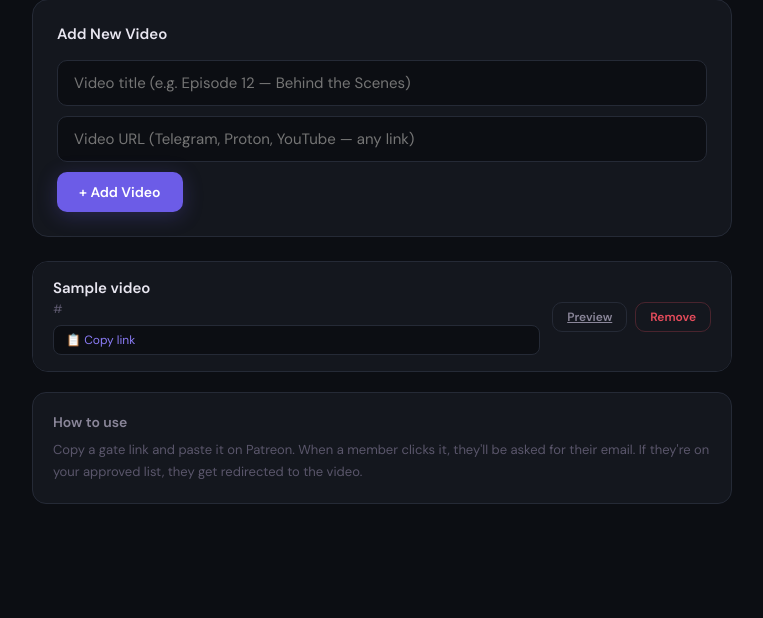
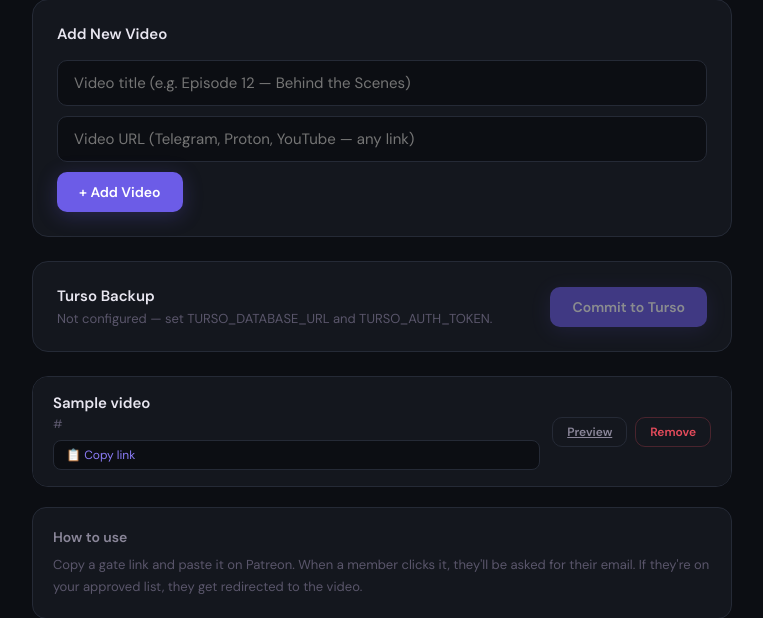
Before and after one commit to MindFlayerAi/video-gate, a Flask app: page /admin in a window 1280 px wide. Shown: the part 248-866 px from the top of the page, without its empty margins (258-1021 px from the left). Before the commit the page ends 752 px from the top, so only its background shows below. Run offline with Flask 3, Linux system fonts and the light colour scheme; the visitor is signed in with stand-in values (Sample User, id 1); tables that the repository leaves empty hold one stand-in row (values such as "Sample post").

Commit message:
Add Turso backup/restore layer via plain HTTP
Keeps the working sqlite3 app at c3282c2 intact and adds Turso as a
separate persistence layer so data survives Render's ephemeral filesystem.

- turso_backup() pushes local emails+videos to Turso (full replace)
- turso_restore() pulls from Turso into local gate.db at startup
- Auto-backup after every Patreon sync (every 10 min)
- 'Commit to Turso' button in admin panel for on-demand backups
- Uses plain requests + Hrana /v2/pipeline — no libsql library
  (avoids the Rust deadlocks and segfaults that killed prior attempts)

```diff
--- a/app.py
+++ b/app.py
@@ -32,13 +32,6 @@ from flask import (
     session, url_for, g
 )
 
-try:
-    import libsql_experimental as libsql
-    HAS_LIBSQL = True
-except ImportError:
-    libsql = None
-    HAS_LIBSQL = False
-
 # ─── Load .env file ───────────────────────────────────────────────
 # Reads key=value pairs from .env so you don't have to set
 # environment variables manually. Just edit the .env file.
@@ -62,89 +55,19 @@ LOGO_URL = os.environ.get("LOGO_URL", "")
 PATREON_ACCESS_TOKEN = os.environ.get("PATREON_ACCESS_TOKEN", "")
 PATREON_TIER_NAME = os.environ.get("PATREON_TIER_NAME", "Premium")
 PATREON_SYNC_INTERVAL = int(os.environ.get("PATREON_SYNC_INTERVAL", "600"))  # seconds
+TURSO_DATABASE_URL = os.environ.get("TURSO_DATABASE_URL", "").strip()
+TURSO_AUTH_TOKEN = os.environ.get("TURSO_AUTH_TOKEN", "").strip()
 DATABASE = os.path.join(os.path.dirname(__file__), "gate.db")
 UPLOAD_FOLDER = os.path.join(os.path.dirname(__file__), "uploads")
 os.makedirs(UPLOAD_FOLDER, exist_ok=True)
 ALLOWED_EXTENSIONS = {"png", "jpg", "jpeg", "gif", "svg", "webp"}
 
-# ─── Turso (libSQL) config ─────────────────────────────────────────
-# .strip() guards against trailing whitespace/newlines from copy-paste
-TURSO_DATABASE_URL = os.environ.get("TURSO_DATABASE_URL", "").strip().strip('"').strip("'")
-TURSO_AUTH_TOKEN = os.environ.get("TURSO_AUTH_TOKEN", "").strip().strip('"').strip("'")
-USE_TURSO = bool(TURSO_DATABASE_URL and HAS_LIBSQL)
-
-# Debug logging so we can see what env vars the app actually received.
-# Use flush=True so the lines appear immediately in Render's captured stdout.
-print(f"[turso] HAS_LIBSQL={HAS_LIBSQL} USE_TURSO={USE_TURSO} "
-      f"url_len={len(TURSO_DATABASE_URL)} token_len={len(TURSO_AUTH_TOKEN)}",
-      flush=True)
-if TURSO_DATABASE_URL:
-    print(f"[turso] url_starts={TURSO_DATABASE_URL[:15]!r} "
-          f"url_ends={TURSO_DATABASE_URL[-15:]!r}",
-          flush=True)
-
-def _exc_types(name):
-    """Build a tuple of exception classes (sqlite3 + libsql) for broad catch."""
-    types = [getattr(sqlite3, name)]
-    if HAS_LIBSQL:
-        libsql_exc = getattr(libsql, name, None)
-        if libsql_exc is not None:
-            types.append(libsql_exc)
-    return tuple(types)
-
-IntegrityError = _exc_types("IntegrityError")
-OperationalError = _exc_types("OperationalError")
-
-
-# Global lock to serialize all Turso access — libsql-experimental's Rust
-# runtime deadlocks when multiple threads hit it concurrently (Patreon
-# sync thread + HTTP worker threads). Only one thread holds the DB at a
-# time. Not a bottleneck for this low-traffic app.
-db_lock = threading.Lock()
-
-
-def db_connect():
-    """Open a new DB connection. Tries Turso in pure-remote mode when
-    TURSO_DATABASE_URL is set; if that fails for any reason, logs the
-    error and falls back to local SQLite so the app never fails to boot."""
-    if USE_TURSO:
-        try:
-            return libsql.connect(database=TURSO_DATABASE_URL, auth_token=TURSO_AUTH_TOKEN)
-        except Exception as e:
-            print(f"[turso] pure-remote connect failed: {type(e).__name__}: {e}",
-                  flush=True)
-            # Try embedded replica as a second attempt
-            try:
-                conn = libsql.connect(
-                    DATABASE,
-                    sync_url=TURSO_DATABASE_URL,
-                    auth_token=TURSO_AUTH_TOKEN,
-                )
-                conn.sync()
-                print("[turso] fell back to embedded-replica mode", flush=True)
-                return conn
-            except Exception as e2:
-                print(f"[turso] embedded-replica connect also failed: "
-                      f"{type(e2).__name__}: {e2}",
-                      flush=True)
-                print("[turso] FALLING BACK TO LOCAL SQLITE — data will NOT persist",
-                      flush=True)
-    return sqlite3.connect(DATABASE)
-
 
 # ─── Database helpers ──────────────────────────────────────────────
 def get_db():
     if "db" not in g:
-        # Acquire the global lock for the duration of this request so
-        # concurrent threads (e.g. Patreon sync) can't hit Turso at the
-        # same time and trigger the libsql Rust-level deadlock.
-        db_lock.acquire()
-        g.db_locked = True
-        g.db = db_connect()
-        try:
-            g.db.row_factory = sqlite3.Row
-        except Exception:
-            pass  # libsql doesn't support row_factory
+        g.db = sqlite3.connect(DATABASE)
+        g.db.row_factory = sqlite3.Row
     return g.db
 
 
@@ -152,35 +75,11 @@ def get_db():
 def close_db(exc):
     db = g.pop("db", None)
     if db:
-        try:
-            db.close()
-        except Exception:
-            pass
-    if g.pop("db_locked", False):
-        try:
-            db_lock.release()
-        except RuntimeError:
-            pass
-
-
-def fetch_all_dicts(db, sql, params=()):
-    """Run a SELECT and return results as a list of dicts. Works with both
-    sqlite3 (with or without row_factory) and libsql (which returns tuples)."""
-    cur = db.execute(sql, params)
-    cols = [c[0] for c in cur.description] if cur.description else []
-    return [dict(zip(cols, row)) for row in cur.fetchall()]
-
-
-def fetch_one_dict(db, sql, params=()):
-    """Run a SELECT and return the first result as a dict, or None."""
-    cur = db.execute(sql, params)
-    cols = [c[0] for c in cur.description] if cur.description else []
-    row = cur.fetchone()
-    return dict(zip(cols, row)) if row else None
+        db.close()
 
 
 def init_db():
-    db = db_connect()
+    db = sqlite3.connect(DATABASE)
     db.execute("""
         CREATE TABLE IF NOT EXISTS emails (
             id INTEGER PRIMARY KEY AUTOINCREMENT,
@@ -197,16 +96,266 @@ def init_db():
             added_at TIMESTAMP DEFAULT CURRENT_TIMESTAMP
         )
     """)
-    # Add source column if upgrading from older version.
-    # Catch broadly — different backends raise different errors for
-    # "column already exists" (sqlite3.OperationalError, libsql
-    # OperationalError, or Hrana/Turso ValueError).
+    # Add source column if upgrading from older version
     try:
         db.execute("ALTER TABLE emails ADD COLUMN source TEXT DEFAULT 'manual'")
-    except Exception:
-        pass  # column already exists — expected on all but first run
+    except sqlite3.OperationalError:
+        pass  # column already exists
     db.commit()
     db.close()
+
+
+# ═══════════════════════════════════════════════════════════════════
+# Turso backup/restore layer (plain HTTP — no libsql library)
+#
+# Uses Turso's Hrana /v2/pipeline HTTP endpoint to push/pull data.
+# Local sqlite3 is the source of truth while the app is running;
+# Turso is a persistent backup so data survives Render redeploys.
+# ═══════════════════════════════════════════════════════════════════
+turso_log = logging.getLogger("turso")
+last_turso_status = {"time": None, "status": "never", "detail": ""}
+_turso_lock = threading.Lock()
+
+
+def _turso_endpoint():
+    """Convert libsql://host → https://host/v2/pipeline."""
+    if not TURSO_DATABASE_URL:
+        return None
+    url = TURSO_DATABASE_URL
+    if url.startswith("libsql://"):
+        url = "https://" + url[len("libsql://"):]
+    elif url.startswith("wss://"):
+        url = "https://" + url[len("wss://"):]
+    elif url.startswith("ws://"):
+        url = "http://" + url[len("ws://"):]
+    return url.rstrip("/") + "/v2/pipeline"
+
+
+def turso_enabled():
+    return bool(TURSO_DATABASE_URL and TURSO_AUTH_TOKEN)
+
+
+def _py_to_hrana(v):
+    if v is None:
+        return {"type": "null"}
+    if isinstance(v, bool):
+        return {"type": "integer", "value": "1" if v else "0"}
+    if isinstance(v, int):
+        return {"type": "integer", "value": str(v)}
+    if isinstance(v, float):
+        return {"type": "float", "value": v}
+    if isinstance(v, (bytes, bytearray)):
+        import base64
+        return {"type": "blob", "base64": base64.b64encode(bytes(v)).decode()}
+    return {"type": "text", "value": str(v)}
+
+
+def _hrana_to_py(cell):
+    t = cell.get("type")
+    if t == "null":
+        return None
+    if t == "integer":
+        try:
+            return int(cell.get("value"))
+        except (TypeError, ValueError):
+            return cell.get("value")
+    if t == "float":
+        return float(cell.get("value"))
+    if t == "blob":
+        import base64
+        return base64.b64decode(cell.get("base64", ""))
+    return cell.get("value")
+
+
+def turso_exec(statements, timeout=30):
+    """
+    Run a list of (sql, args) tuples as one pipeline.
+    Returns a list of result dicts: [{cols:[...], rows:[[...], ...]}, ...].
+    Raises on HTTP or statement error.
+    """
+    endpoint = _turso_endpoint()
+    if not endpoint:
+        raise RuntimeError("TURSO_DATABASE_URL not set")
+    requests_ = []
+    for sql, args in statements:
+        requests_.append({
+            "type": "execute",
+            "stmt": {
+                "sql": sql,
+                "args": [_py_to_hrana(a) for a in (args or [])],
+            },
+        })
+    requests_.append({"type": "close"})
+    r = http_requests.post(
+        endpoint,
+        headers={"Authorization": f"Bearer {TURSO_AUTH_TOKEN}"},
+        json={"requests": requests_},
+        timeout=timeout,
+    )
+    r.raise_for_status()
+    data = r.json()
+    results = []
+    for i, res in enumerate(data.get("results", [])):
+        if res.get("type") == "error":
+            err = res.get("error", {})
+            raise RuntimeError(f"Turso error on stmt {i}: {err.get('message', err)}")
+        if res.get("type") == "ok":
+            resp = res.get("response", {})
+            if resp.get("type") == "execute":
+                result = resp.get("result", {})
+                cols = [c.get("name") for c in result.get("cols", [])]
+                rows = [
+                    [_hrana_to_py(cell) for cell in row]
+                    for row in result.get("rows", [])
+                ]
+                results.append({"cols": cols, "rows": rows})
+            else:
+                results.append(None)
+    return results
+
+
+def _ensure_turso_schema():
+    turso_exec([
+        ("""CREATE TABLE IF NOT EXISTS emails (
+            id INTEGER PRIMARY KEY AUTOINCREMENT,
+            email TEXT UNIQUE NOT NULL,
+            source TEXT DEFAULT 'manual',
+            added_at TIMESTAMP DEFAULT CURRENT_TIMESTAMP
+        )""", []),
+        ("""CREATE TABLE IF NOT EXISTS videos (
+            id TEXT PRIMARY KEY,
+            title TEXT NOT NULL,
+            url TEXT NOT NULL,
+            added_at TIMESTAMP DEFAULT CURRENT_TIMESTAMP
+        )""", []),
+    ])
+
+
+def turso_backup():
+    """Push local emails + videos to Turso (full replace)."""
+    global last_turso_status
+    if not turso_enabled():
+        return False
+    with _turso_lock:
+        try:
+            db = sqlite3.connect(DATABASE)
+            db.row_factory = sqlite3.Row
+            emails = db.execute(
+                "SELECT email, source, added_at FROM emails"
+            ).fetchall()
+            videos = db.execute(
+                "SELECT id, title, url, added_at FROM videos"
+            ).fetchall()
+            db.close()
+
+            _ensure_turso_schema()
+
+            stmts = [
+                ("DELETE FROM emails", []),
+                ("DELETE FROM videos", []),
+            ]
+            for e in emails:
+                stmts.append((
+                    "INSERT INTO emails (email, source, added_at) VALUES (?, ?, ?)",
+                    [e["email"], e["source"] or "manual", e["added_at"]],
+                ))
+            for v in videos:
+                stmts.append((
+                    "INSERT INTO videos (id, title, url, added_at) VALUES (?, ?, ?, ?)",
+                    [v["id"], v["title"], v["url"], v["added_at"]],
+                ))
+            # Run in chunks to stay under pipeline size limits
+            CHUNK = 100
+            # First chunk carries the two DELETEs
+            head, tail = stmts[:2], stmts[2:]
+            turso_exec(head)
+            for i in range(0, len(tail), CHUNK):
+                turso_exec(tail[i:i + CHUNK])
+
+            last_turso_status = {
+                "time": time.strftime("%Y-%m-%d %H:%M:%S UTC", time.gmtime()),
+                "status": "ok",
+                "detail": f"Backed up {len(emails)} email(s), {len(videos)} video(s)",
+            }
+            turso_log.info(last_turso_status["detail"])
+            return True
+        except Exception as e:
+            last_turso_status = {
+                "time": time.strftime("%Y-%m-%d %H:%M:%S UTC", time.gmtime()),
+                "status": "error",
+                "detail": str(e),
+            }
+            turso_log.error(f"Turso backup failed: {e}")
+            return False
+
+
+def turso_restore():
+    """
+    Pull data from Turso into local gate.db.
+    Only restores if Turso has at least one row (so a fresh Turso
+    doesn't wipe a populated local DB).
+    """
+    global last_turso_status
+    if not turso_enabled():
+        return False
+    with _turso_lock:
+        try:
+            _ensure_turso_schema()
+            results = turso_exec([
+                ("SELECT email, source, added_at FROM emails", []),
+                ("SELECT id, title, url, added_at FROM videos", []),
+            ])
+            email_rows = results[0]["rows"] if results and results[0] else []
+            video_rows = results[1]["rows"] if len(results) > 1 and results[1] else []
+
+            if not email_rows and not video_rows:
+                turso_log.info("Turso is empty — skipping restore")
+                last_turso_status = {
+                    "time": time.strftime("%Y-%m-%d %H:%M:%S UTC", time.gmtime()),
+                    "status": "ok",
+                    "detail": "Turso empty, nothing to restore",
+                }
+                return False
+
+            db = sqlite3.connect(DATABASE)
+            db.execute("DELETE FROM emails")
+            db.execute("DELETE FROM videos")
+            for row in email_rows:
+                email, source, added_at = row[0], row[1], row[2]
+                try:
+                    db.execute(
+                        "INSERT INTO emails (email, source, added_at) VALUES (?, ?, ?)",
+                        (email, source or "manual", added_at),
+                    )
+                except sqlite3.IntegrityError:
+                    pass
+            for row in video_rows:
+                vid, title, url, added_at = row[0], row[1], row[2], row[3]
+                try:
+                    db.execute(
+                        "INSERT INTO videos (id, title, url, added_at) VALUES (?, ?, ?, ?)",
+                        (vid, title, url, added_at),
+                    )
+                except sqlite3.IntegrityError:
+                    pass
+            db.commit()
+            db.close()
+
+            last_turso_status = {
+                "time": time.strftime("%Y-%m-%d %H:%M:%S UTC", time.gmtime()),
+                "status": "ok",
+                "detail": f"Restored {len(email_rows)} email(s), {len(video_rows)} video(s)",
+            }
+            turso_log.info(last_turso_status["detail"])
+            return True
+        except Exception as e:
+            last_turso_status = {
+                "time": time.strftime("%Y-%m-%d %H:%M:%S UTC", time.gmtime()),
+                "status": "error",
+                "detail": str(e),
+            }
+            turso_log.error(f"Turso restore failed: {e}")
+            return False
 
 
 # ─── Auth decorator ────────────────────────────────────────────────
@@ -257,8 +406,8 @@ def admin_panel():
 @admin_required
 def list_emails():
     db = get_db()
-    return jsonify(fetch_all_dicts(db,
-        "SELECT id, email, source, added_at FROM emails ORDER BY added_at DESC"))
+    rows = db.execute("SELECT id, email, source, added_at FROM emails ORDER BY added_at DESC").fetchall()
+    return jsonify([dict(r) for r in rows])
 
 
 @app.route("/api/emails", methods=["POST"])
@@ -272,7 +421,7 @@ def add_email():
     try:
         db.execute("INSERT INTO emails (email) VALUES (?)", (email,))
         db.commit()
-    except IntegrityError:
+    except sqlite3.IntegrityError:
         return jsonify({"error": "Email already exists"}), 409
     return jsonify({"ok": True})
 
@@ -291,8 +440,8 @@ def delete_email(email_id):
 @admin_required
 def list_videos():
     db = get_db()
-    return jsonify(fetch_all_dicts(db,
-        "SELECT id, title, url, added_at FROM videos ORDER BY added_at DESC"))
+    rows = db.execute("SELECT id, title, url, added_at FROM videos ORDER BY added_at DESC").fetchall()
+    return jsonify([dict(r) for r in rows])
 
 
 @app.route("/api/videos", methods=["POST"])
@@ -378,10 +527,10 @@ def check_logo():
 @app.route("/gate/<video_id>")
 def gate_page(video_id):
     db = get_db()
-    video = fetch_one_dict(db, "SELECT id, title FROM videos WHERE id = ?", (video_id,))
+    video = db.execute("SELECT id, title FROM videos WHERE id = ?", (video_id,)).fetchone()
     if not video:
         return render_template("404.html"), 404
-    return render_template("gate.html", video=video, logo_url=LOGO_URL)
+    return render_template("gate.html", video=dict(video), logo_url=LOGO_URL)
 
 
 @app.route("/api/verify", methods=["POST"])
@@ -394,12 +543,12 @@ def verify_email():
 
     db = get_db()
     # Check email exists
-    row = fetch_one_dict(db, "SELECT id FROM emails WHERE email = ?", (email,))
+    row = db.execute("SELECT id FROM emails WHERE email = ?", (email,)).fetchone()
     if not row:
         return jsonify({"granted": False})
 
     # Check video exists and return URL
-    video = fetch_one_dict(db, "SELECT url FROM videos WHERE id = ?", (video_id,))
+    video = db.execute("SELECT url FROM videos WHERE id = ?", (video_id,)).fetchone()
     if not video:
         return jsonify({"error": "Video not found"}), 404
 
@@ -535,43 +684,41 @@ def sync_patreon_emails():
         patron_emails = fetch_patron_emails(campaign_id, tier_ids)
         log.info(f"Found {len(patron_emails)} active patron(s) in '{PATREON_TIER_NAME}' tier")
 
-        # Hold the global DB lock for all Turso work so we don't race
-        # against HTTP worker threads and trigger the libsql deadlock.
-        with db_lock:
-            db = db_connect()
-            try:
-                existing = set(
-                    row[0] for row in
-                    db.execute("SELECT email FROM emails WHERE source = 'patreon'").fetchall()
+        db = sqlite3.connect(DATABASE)
+        db.row_factory = sqlite3.Row
+
+        # Get current patreon-synced emails
+        existing = set(
+            row["email"] for row in
+            db.execute("SELECT email FROM emails WHERE source = 'patreon'").fetchall()
+        )
+
+        # Add new patrons
+        added = 0
+        for email in patron_emails:
+            if email not in existing:
+                try:
+                    db.execute(
+                        "INSERT INTO emails (email, source) VALUES (?, 'patreon')",
+                        (email,)
+                    )
+                    added += 1
+                except sqlite3.IntegrityError:
+                    # Email exists as manual — leave it alone
+                    pass
+
+        # Remove former patrons (only patreon-sourced, not manual)
+        removed = 0
+        for email in existing:
+            if email not in patron_emails:
+                db.execute(
+                    "DELETE FROM emails WHERE email = ? AND source = 'patreon'",
+                    (email,)
                 )
+                removed += 1
 
-                added = 0
-                for email in patron_emails:
-                    if email not in existing:
-                        try:
-                            db.execute(
-                                "INSERT INTO emails (email, source) VALUES (?, 'patreon')",
-                                (email,)
-                            )
-                            added += 1
-                        except IntegrityError:
-                            pass
-
-                removed = 0
-                for email in existing:
-                    if email not in patron_emails:
-                        db.execute(
-                            "DELETE FROM emails WHERE email = ? AND source = 'patreon'",
-                            (email,)
-                        )
-                        removed += 1
-
-                db.commit()
-            finally:
-                try:
-                    db.close()
-                except Exception:
-                    pass
+        db.commit()
+        db.close()
 
         last_sync_status = {
             "time": time.strftime("%Y-%m-%d %H:%M:%S UTC", time.gmtime()),
@@ -581,6 +728,10 @@ def sync_patreon_emails():
         }
         log.info(f"Sync complete: {added} added, {removed} removed, "
                 f"{len(patron_emails)} total patrons")
+
+        # Auto-backup to Turso after each successful Patreon sync
+        if turso_enabled():
+            turso_backup()
 
     except Exception as e:
         last_sync_status = {
@@ -617,8 +768,48 @@ def sync_now():
     return jsonify({"ok": True, "message": "Sync started"})
 
 
+# ── API: Turso backup/restore ─────────────────────────────────────
+@app.route("/api/turso/status")
+@admin_required
+def turso_status():
+    return jsonify({
+        "enabled": turso_enabled(),
+        **last_turso_status,
+    })
+
+
+@app.route("/api/turso/commit", methods=["POST"])
+@admin_required
+def turso_commit():
+    if not turso_enabled():
+        return jsonify({"error": "Turso not configured (set TURSO_DATABASE_URL and TURSO_AUTH_TOKEN)"}), 400
+    ok = turso_backup()
+    if not ok:
+        return jsonify({"error": last_turso_status.get("detail") or "Backup failed"}), 500
+    return jsonify({"ok": True, "detail": last_turso_status.get("detail", "")})
+
+
+@app.route("/api/turso/restore", methods=["POST"])
+@admin_required
+def turso_restore_endpoint():
+    if not turso_enabled():
+        return jsonify({"error": "Turso not configured"}), 400
+    ok = turso_restore()
+    return jsonify({"ok": ok, "detail": last_turso_status.get("detail", "")})
+
+
 # ─── Run ───────────────────────────────────────────────────────────
 init_db()
+
+# Restore from Turso at startup (recovers data after Render redeploys,
+# which wipe the ephemeral filesystem and thus gate.db).
+if turso_enabled():
+    try:
+        turso_restore()
+    except Exception as e:
+        turso_log.error(f"Startup restore failed (continuing): {e}")
+else:
+    turso_log.info("Turso not configured — backup/restore disabled")
 
 # Start Patreon sync background thread
 if PATREON_ACCESS_TOKEN:
--- a/requirements.txt
+++ b/requirements.txt
@@ -1,4 +1,3 @@
 flask
 gunicorn
 requests
-libsql-experimental
--- a/templates/admin.html
+++ b/templates/admin.html
@@ -171,6 +171,18 @@
       <input type="url" id="v-url" placeholder="Video URL (Telegram, Proton, YouTube — any link)">
       <button class="btn btn-primary" onclick="addVideo()">+ Add Video</button>
     </div>
+
+    <!-- Turso backup card -->
+    <div class="form-card" id="turso-card">
+      <div style="display:flex; align-items:center; justify-content:space-between; flex-wrap:wrap; gap:10px">
+        <div>
+          <h3 style="margin-bottom:4px">Turso Backup</h3>
+          <p id="turso-status" style="font-size:13px; color:var(--text-dim); margin:0">Checking...</p>
+        </div>
+        <button class="btn btn-primary" onclick="commitTurso()" id="turso-btn" style="white-space:nowrap">Commit to Turso</button>
+      </div>
+    </div>
+
     <div id="video-list"></div>
     <div class="info" id="video-info" style="display:none">
       <h4>How to use</h4>
@@ -365,6 +377,49 @@ async function syncNow() {
   }
 }
 
+// ═══ TURSO BACKUP ═══
+async function loadTursoStatus() {
+  try {
+    const res = await fetch('/api/turso/status');
+    const s = await res.json();
+    const el = document.getElementById('turso-status');
+    const btn = document.getElementById('turso-btn');
+    if (!s.enabled) {
+      el.textContent = 'Not configured — set TURSO_DATABASE_URL and TURSO_AUTH_TOKEN.';
+      btn.disabled = true;
+      btn.style.opacity = '.5';
+      return;
+    }
+    if (s.status === 'never') {
+      el.textContent = 'Never committed yet — click to back up now.';
+    } else if (s.status === 'ok') {
+      el.innerHTML = `Last commit: <strong style="color:var(--success)">${s.time}</strong> — ${esc(s.detail)}`;
+    } else {
+      el.innerHTML = `Last commit: <strong style="color:var(--danger)">Error</strong> — ${esc(s.detail)}`;
+    }
+  } catch(e) {}
+}
+
+async function commitTurso() {
+  const btn = document.getElementById('turso-btn');
+  btn.disabled = true;
+  btn.textContent = 'Committing...';
+  try {
+    const res = await fetch('/api/turso/commit', {method:'POST'});
+    const data = await res.json();
+    if (res.ok) {
+      flash('Committed to Turso');
+    } else {
+      flash('Commit failed: ' + (data.error || 'unknown'));
+    }
+  } catch(e) {
+    flash('Commit failed');
+  }
+  await loadTursoStatus();
+  btn.disabled = false;
+  btn.textContent = 'Commit to Turso';
+}
+
 // ── Escape HTML ──
 function esc(s) {
   const d = document.createElement('div');
@@ -380,6 +435,7 @@ document.getElementById('e-email').addEventListener('keydown', e => { if(e.key==
 loadVideos();
 loadEmails();
 loadSyncStatus();
+loadTursoStatus();
 </script>
 </body>
 </html>
```
